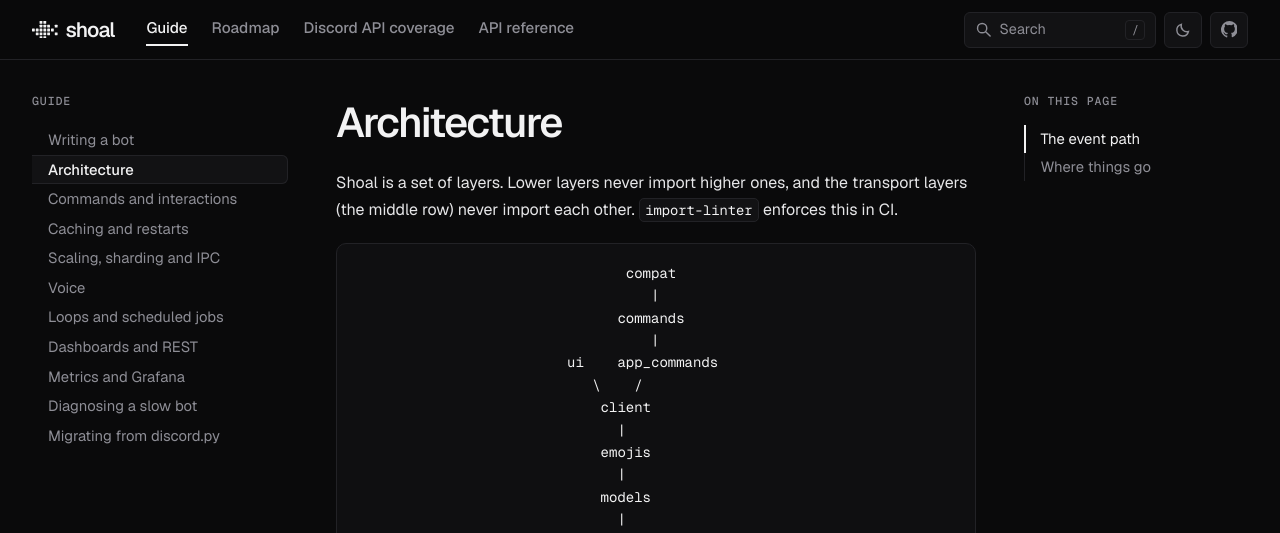
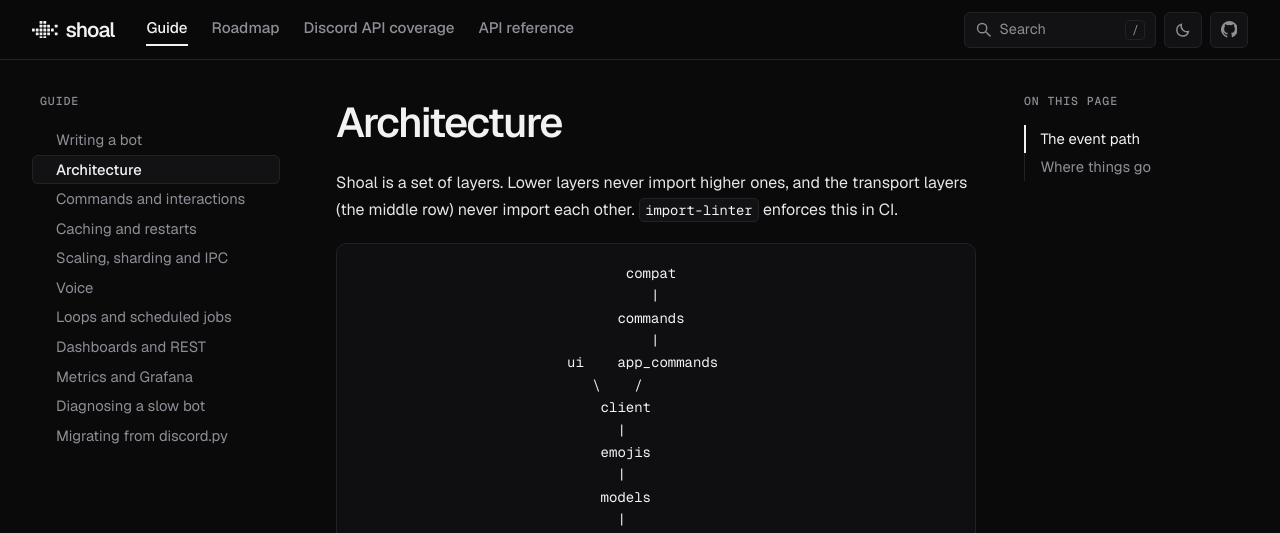
Before and after one commit to relateful/shoal, an MkDocs documentation site: the page built from docs/guide/architecture.md, in a window 1280 px wide. Shown: the top 533 px of the page. Built offline with MkDocs 1.6.1, drawn with Linux system fonts in a browser that asks for light colours; some web fonts are replaced.

Commit message:
docs: stop the sidebar clipping its links
The sidebar scrolls, so it clipped links pulled left by a negative margin; links, folders and the title now sit inside it.

```diff
--- a/theme/assets/shoal.css
+++ b/theme/assets/shoal.css
@@ -352,11 +352,12 @@
 .doc-nav, .doc-toc {
   position: sticky; top: var(--bar-height);
   max-height: calc(100vh - var(--bar-height)); overflow-y: auto;
-  padding: 2rem 0 3rem;
+  padding: 2rem 0.5rem 3rem 0;
   font-size: 0.925rem;
 }
 
 .doc-nav-toggle { display: none; }
+.doc-nav-title { padding-left: 0.5rem; }
 .doc-nav-title, .doc-toc-title {
   margin: 0 0 1rem; font-family: var(--font-code); font-size: 0.72rem; font-weight: 500; letter-spacing: 0.08em; text-transform: uppercase; color: var(--muted);
 }
@@ -364,7 +365,7 @@
 .tree { list-style: none; margin: 0; padding: 0; }
 .tree .tree { margin: 0.2rem 0 0.4rem 0.75rem; padding-left: 0.75rem; border-left: 1px solid var(--line); }
 .tree a {
-  display: block; padding: 0.3rem 0.5rem; margin-left: -0.5rem;
+  display: block; padding: 0.3rem 0.5rem;
   border-radius: 6px; color: var(--muted); text-decoration: none; line-height: 1.35;
   transition: color 0.15s ease, background-color 0.15s ease;
 }
@@ -372,7 +373,7 @@
 .tree-0 > li:not(.tree-section) > a { padding-left: 1.5rem; }
 .tree a[aria-current="page"] { color: var(--ink); font-weight: 500; background: var(--surface); box-shadow: inset 0 0 0 1px var(--line); }
 .tree summary {
-  cursor: pointer; padding: 0.3rem 0; color: var(--ink); font-weight: 500; list-style: none;
+  cursor: pointer; padding: 0.3rem 0.5rem; color: var(--ink); font-weight: 500; list-style: none;
 }
 .tree summary::-webkit-details-marker { display: none; }
 .tree summary::before {
```
